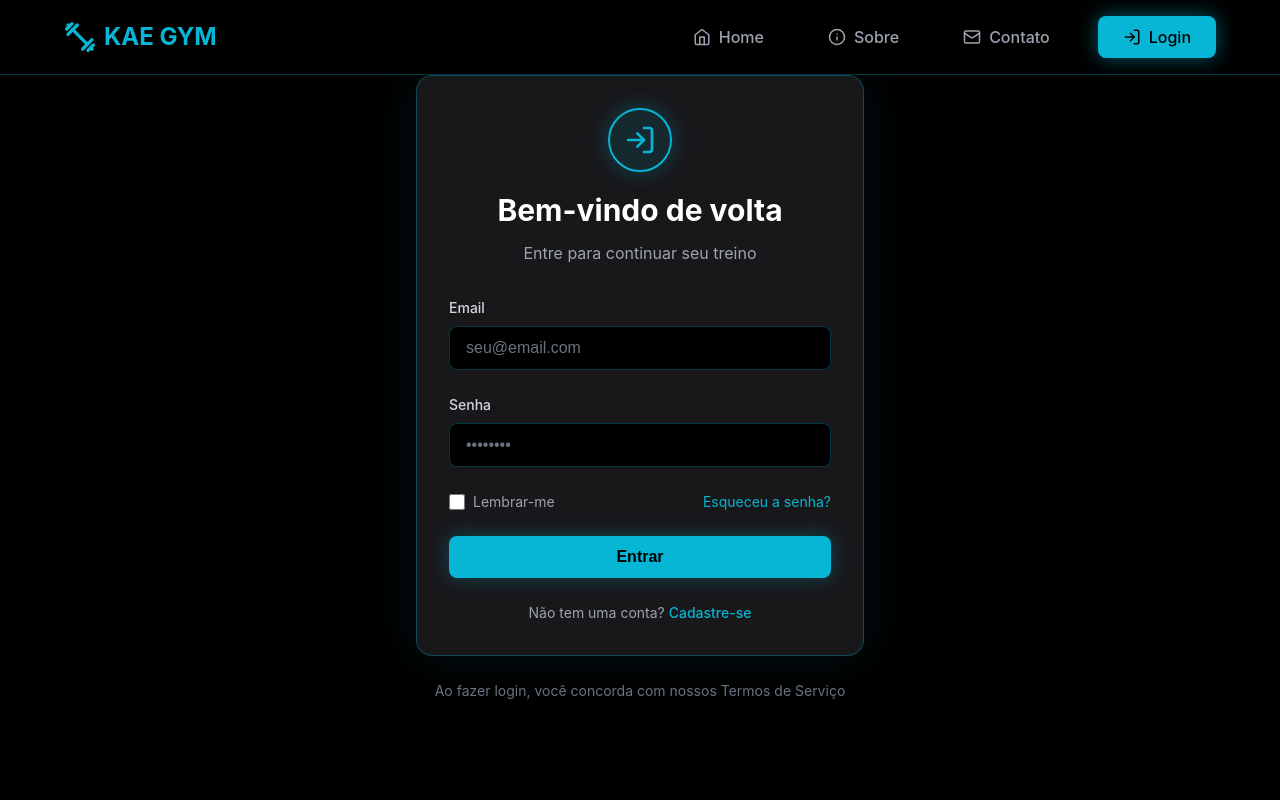
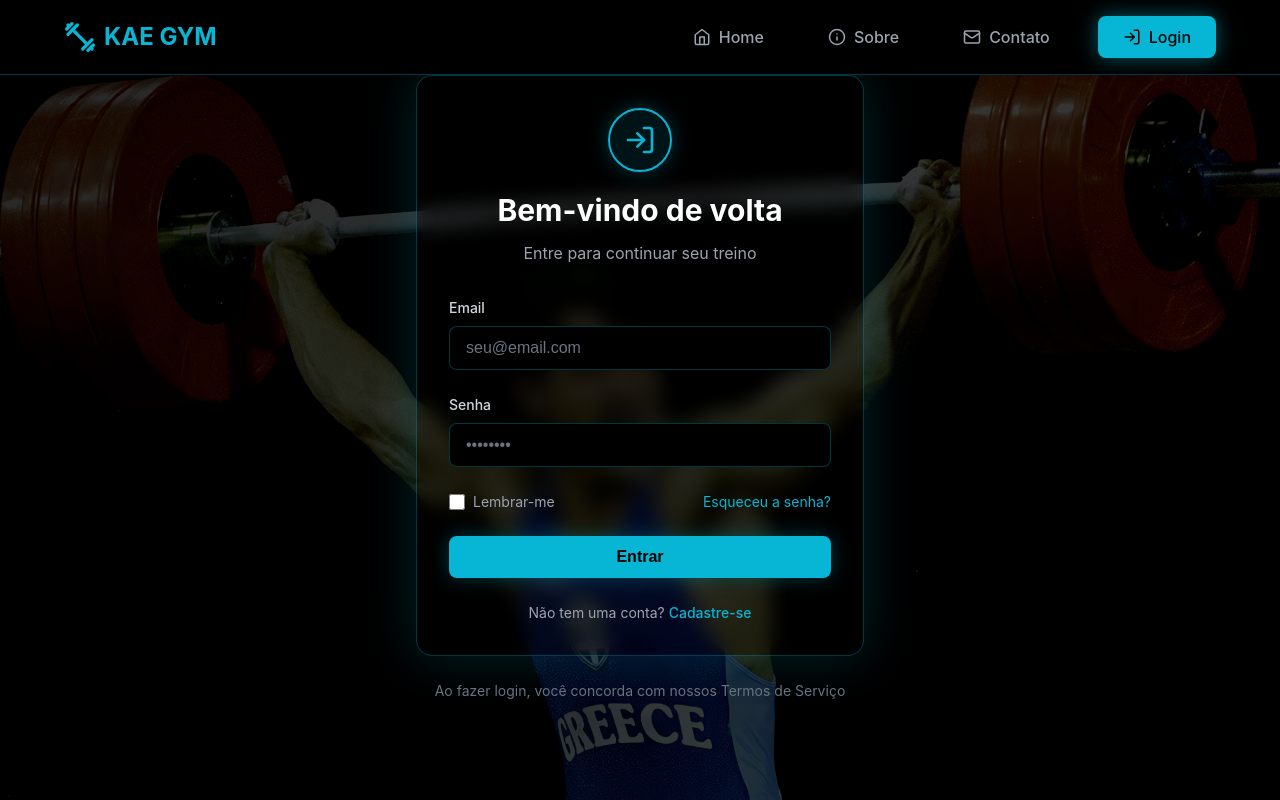
Before and after one commit to AbnerYujiTanaka/Projeto_Academia, a PHP site: page /login.php in a window 1280 px wide. Run offline with PHP 8.4, Linux system fonts and the light colour scheme.

Commit message:
Coloquei uma imagem de background na pagina de login k

```diff
--- a/public/login.php
+++ b/public/login.php
@@ -9,6 +9,53 @@
     <meta name="viewport" content="width=device-width, initial-scale=1.0">
     <title>NEON GYM - Login</title>
     <link rel="stylesheet" href="../assets/css/styles.css">
+    <style>
+        /*
+         * Para usar sua própria imagem:
+         * 1. Coloque a imagem na pasta assets/images/
+         * 2. Renomeie para: login-wallpaper.jpg (ou .png)
+         * 3. O código abaixo já está configurado para usar essa imagem
+         */
+        body {
+            background-image: url('../assets/images/login-wallpaper.jpg');
+            background-size: cover;
+            background-position: center;
+            background-repeat: no-repeat;
+            background-attachment: fixed;
+            position: relative;
+            min-height: 100vh;
+        }
+
+        /* Fallback caso a imagem não seja encontrada */
+        body {
+            background-color: #000000;
+        }
+
+        /* Overlay escuro para melhorar legibilidade do formulário */
+        body::before {
+            content: '';
+            position: fixed;
+            top: 0;
+            left: 0;
+            width: 100%;
+            height: 100%;
+            background: linear-gradient(135deg, rgba(0, 0, 0, 0.85) 0%, rgba(0, 0, 0, 0.75) 100%);
+            z-index: -1;
+        }
+
+        /* Card de login com transparência e blur */
+        .login-card {
+            background-color: rgba(24, 24, 27, 0.03);
+            backdrop-filter: blur(10px);
+            box-shadow: 0 0 50px rgba(6, 182, 212, 0.2);
+        }
+
+        /* Garantir que o conteúdo fique acima do overlay */
+        main.container {
+            position: relative;
+            z-index: 1;
+        }
+    </style>
 </head>
 <body>
 
```
Also changed, not shown: assets/images/README.md (added), assets/images/login-wallpaper.jpg (added).
